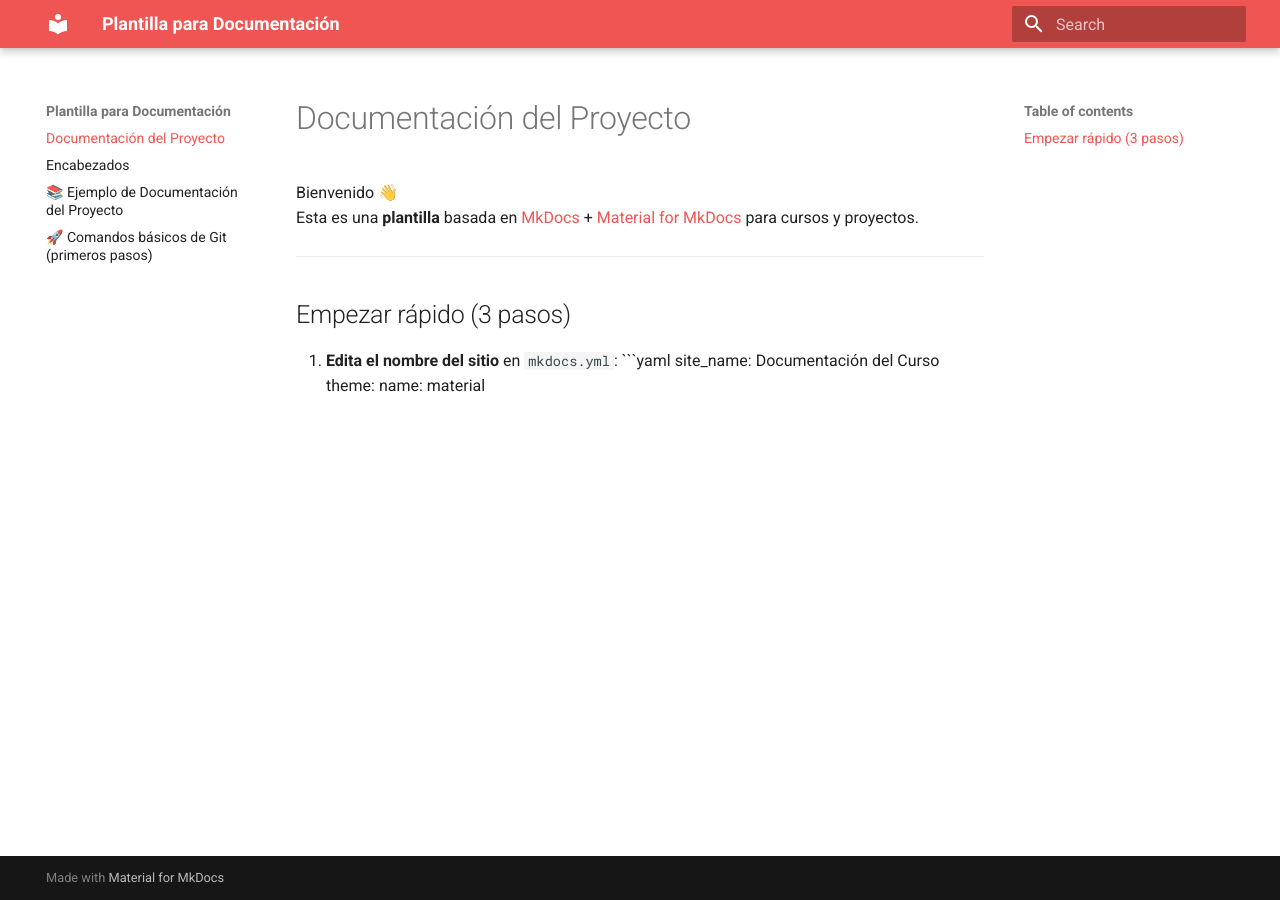
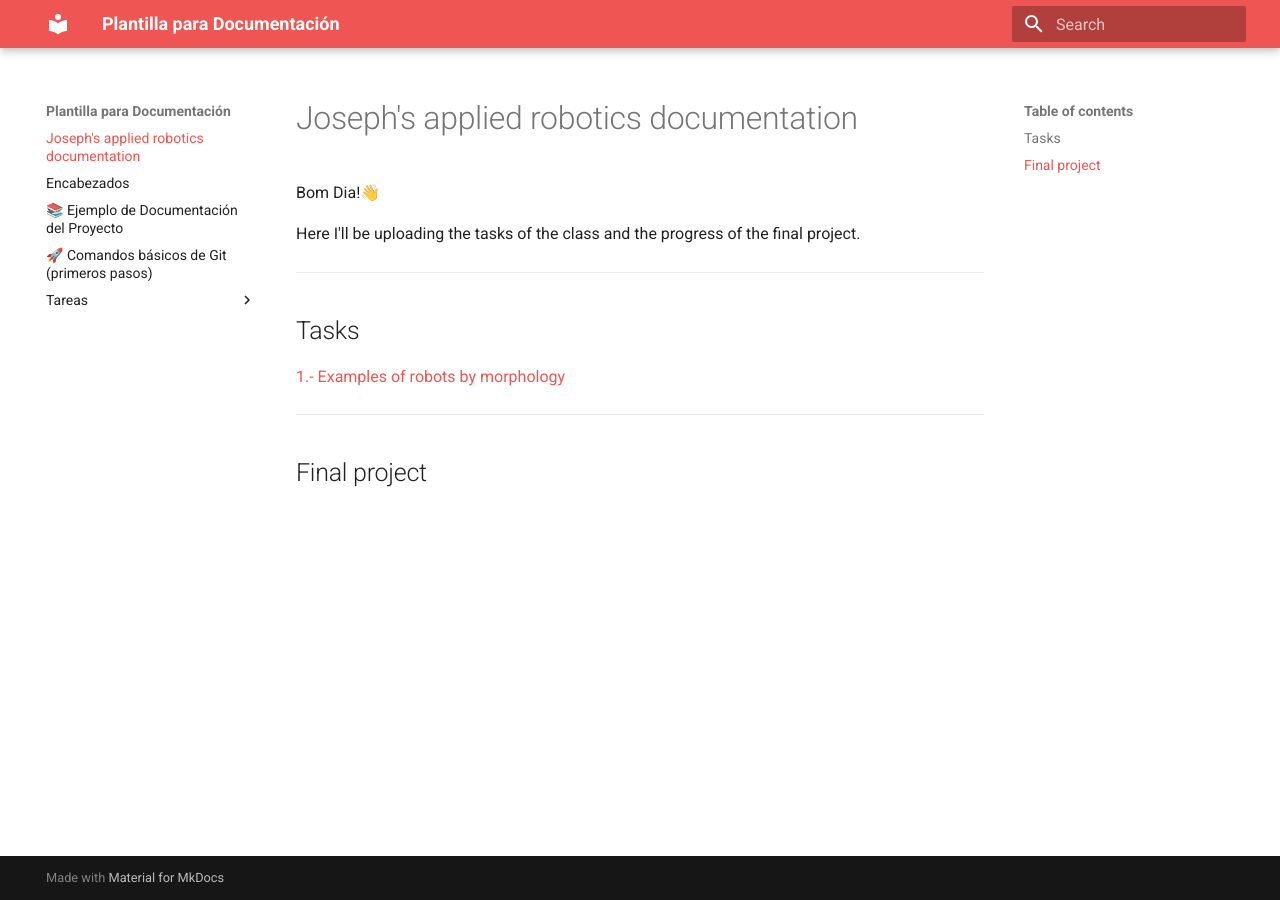
Before and after one commit to Joseph-AJ17/Applied_robotics, an MkDocs documentation site: the page built from docs/index.md, in a window 1280 px wide. Built offline with MkDocs 1.6.1 and Material for MkDocs 9.7.7, drawn with Linux system fonts in a browser that asks for light colours.

Commit message:
"Task_1"

````diff
--- a/docs/index.md
+++ b/docs/index.md
@@ -1,14 +1,14 @@
-# Documentación del Proyecto
+# Joseph's applied robotics documentation
 
-Bienvenido 👋
-Esta es una **plantilla** basada en [MkDocs](https://www.mkdocs.org/) + [Material for MkDocs](https://squidfunk.github.io/mkdocs-material/) para cursos y proyectos.
+Bom Dia!👋
+
+Here I'll be uploading the tasks of the class and the progress of the final project.
 
 ---
 
-## Empezar rápido (3 pasos)
+## Tasks
 
-1. **Edita el nombre del sitio** en `mkdocs.yml`:
-   ```yaml
-   site_name: Documentación del Curso
-   theme:
-     name: material
+[1.- Examples of robots by morphology](Tareas/Task_1.md)
+
+---
+## Final project
````
Also changed, not shown: docs/Tareas/Task_1.md (added, +186 -0 lines), docs/recursos/imgs/Cartesian.png (added), docs/recursos/imgs/Cartesian2.png (added), docs/recursos/imgs/Task_1/Cartesian.png (added), docs/recursos/imgs/Task_1/Cartesian2.png (added), docs/recursos/imgs/Task_1/Cincinnati_Milacron_T3_Robot.png (added), docs/recursos/imgs/Task_1/Cylindrical_Automation_Products.jpg (added), docs/recursos/imgs/Task_1/Epson_SCARA_T6.jpg (added), docs/recursos/imgs/Task_1/Example_SCARA.png (added), docs/recursos/imgs/Task_1/Example_arm.png (added), docs/recursos/imgs/Task_1/Example_cartesian.png (added), docs/recursos/imgs/Task_1/Example_cylindrical.png (added), docs/recursos/imgs/Task_1/Example_spherical.png (added), docs/recursos/imgs/Task_1/KUKA_KR_210.jpg (added), 4 more files.
